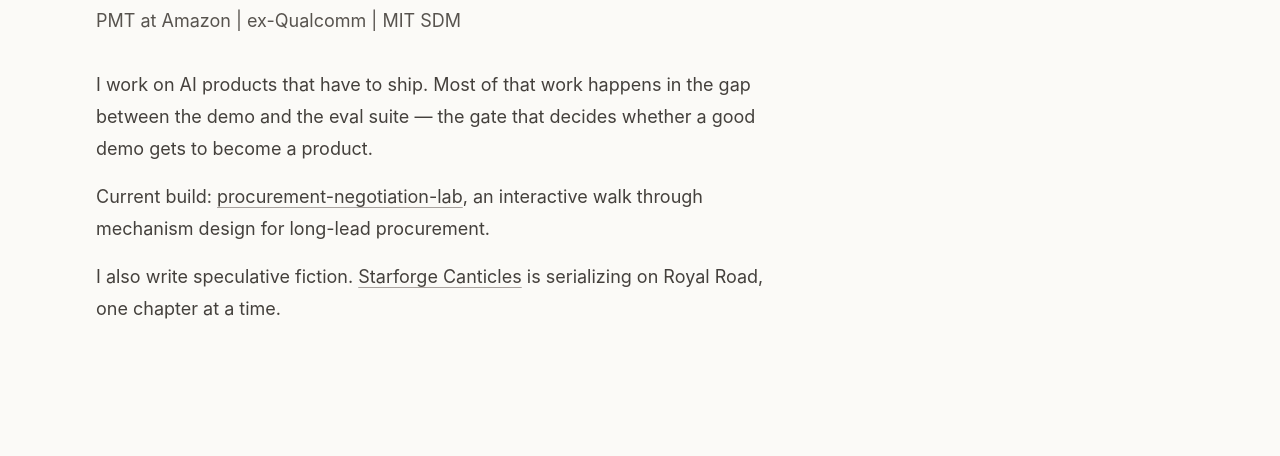
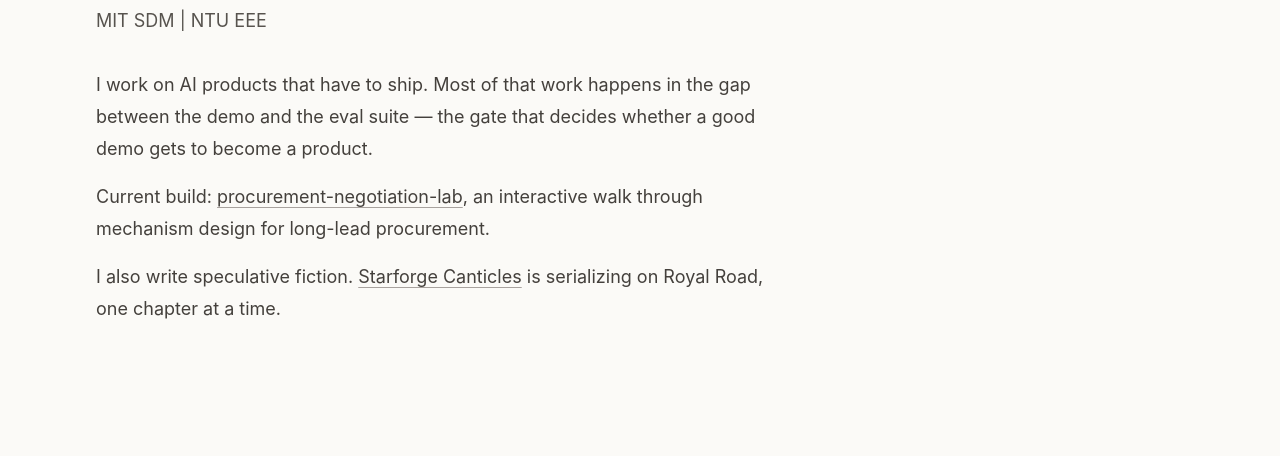
Before and after one commit to AthenaTheOwl/athena-site, an Astro site: page / in a window 1280 px wide. Shown: the part 344-800 px from the top of the page. Built offline with nearby package versions, Linux system fonts and the light colour scheme; Astro itself is replaced by a stand-in of ours.

Commit message:
site: drop employer refs from hero, degrees only (MIT SDM | NTU EEE)
Audience-neutral front door per the portfolio rule. Name, title, and the
bio prose stay; only the employer credentials line changed.

```diff
--- a/src/components/Hero.astro
+++ b/src/components/Hero.astro
@@ -5,7 +5,7 @@
     <p class="mt-6 text-xl leading-8 text-stone-700 sm:text-2xl">
       Product Manager - Technical | AI | Supply Chain | Semiconductors | Data Science
     </p>
-    <p class="mt-2 text-lg leading-8 text-stone-600">PMT at Amazon | ex-Qualcomm | MIT SDM</p>
+    <p class="mt-2 text-lg leading-8 text-stone-600">MIT SDM | NTU EEE</p>
     <p class="mt-8 max-w-2xl text-lg leading-8 text-stone-700">
       I work on AI products that have to ship. Most of that work happens in the gap between the demo and the eval suite — the gate that decides whether a good demo gets to become a product.
     </p>
```
